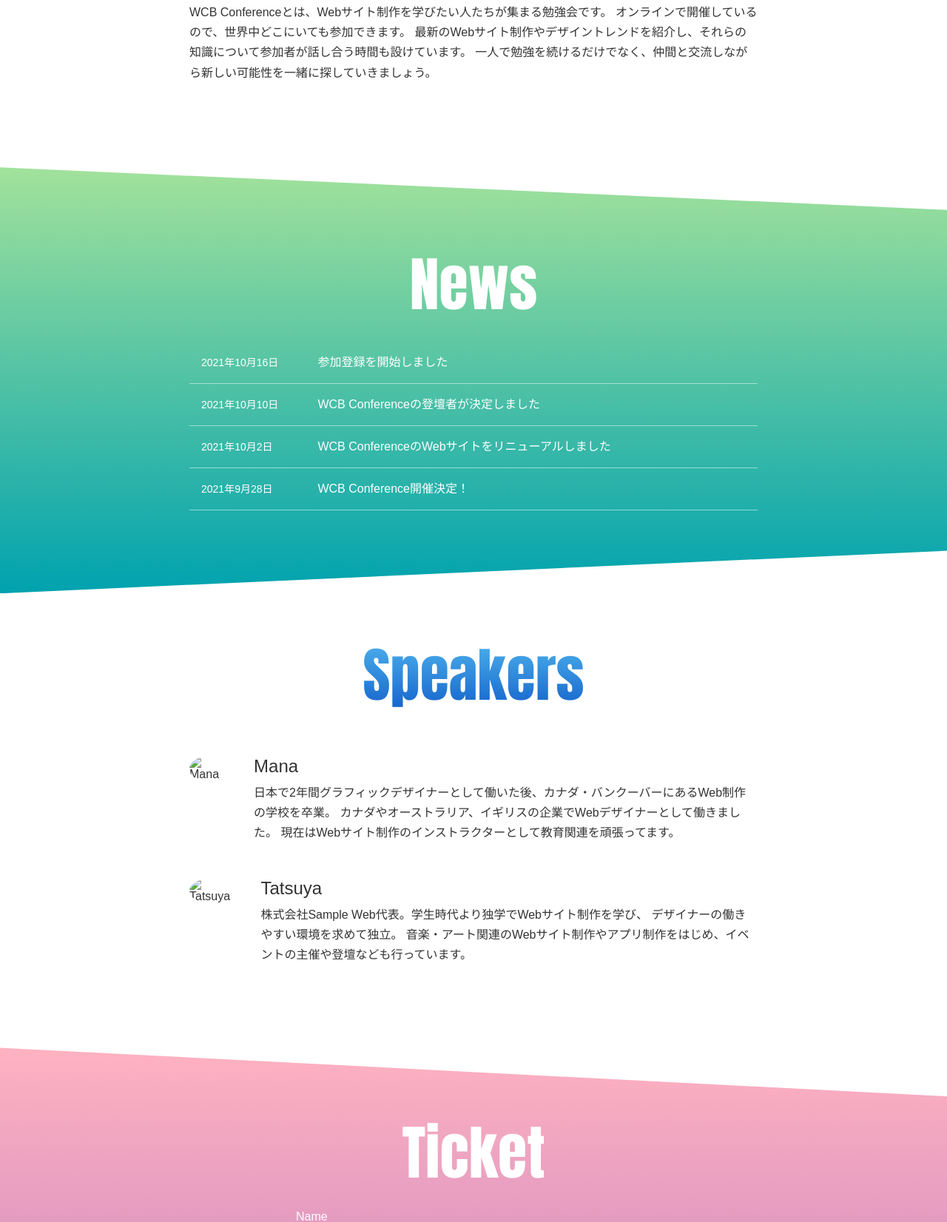
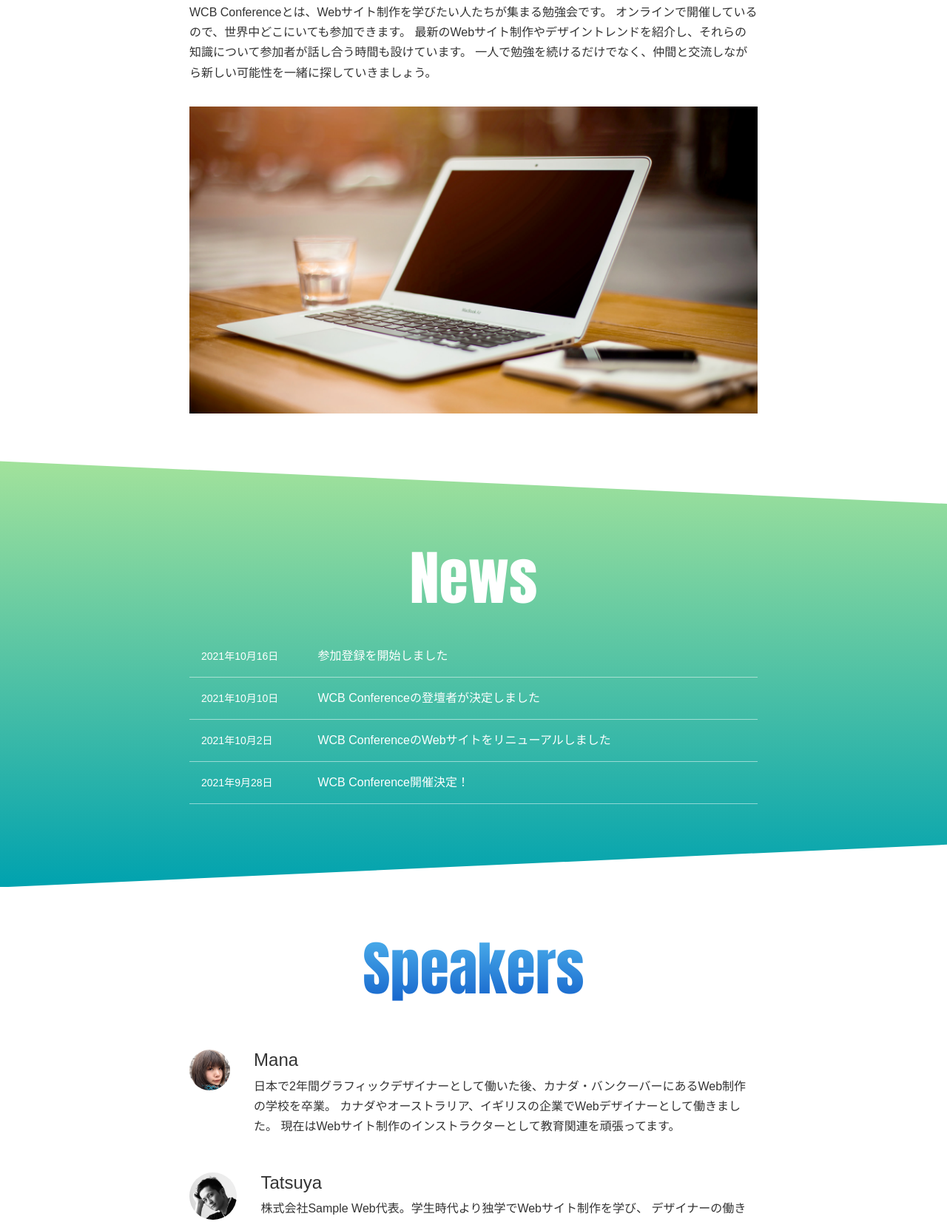
Before and after one commit to yu-syou/yu-syou.github.io, a plain HTML site: page index.html in a window 1280 px wide. Shown: the part 985-2637 px from the top of the page at 74% size. Drawn offline with Linux system fonts and the light colour scheme; some packages are replaced by stand-ins of ours; files whose address does not match are found by name.

Commit message:
Update index.html

```diff
--- a/index.html
+++ b/index.html
@@ -4,7 +4,7 @@
         <meta charset="utf-8">
         <title>WCB Conference</title>
         <meta name="description" content="オンラインで行っているWebサイト制作の勉強会">
-        <link rel="icon" type="image/svg+xml" href="images/favicon.svg">
+        <link rel="icon" type="svg+xml" href="favicon.svg">
         <meta name="viewport" content="width=device-width, initial-scale=1">
 
     <!-- CSS -->
@@ -48,7 +48,7 @@
                 最新のWebサイト制作やデザイントレンドを紹介し、それらの知識について参加者が話し合う時間も設けています。
                 一人で勉強を続けるだけでなく、仲間と交流しながら新しい可能性を一緒に探していきましょう。
             </p>
-            <img src="images/computer.jpg" alt="">
+            <img src="computer.jpg" alt="">
         </section>
 
         <section id="news">
@@ -86,7 +86,7 @@
                         現在はWebサイト制作のインストラクターとして教育関連を頑張ってます。
                     </p>
                 </div>
-                <img src="images/mana.jpg" alt="Mana">
+                <img src="mana.jpg" alt="Mana">
             </div>
             <div class="speakers-list">
                 <div class="speakers-text">
@@ -97,7 +97,7 @@
                         音楽・アート関連のWebサイト制作やアプリ制作をはじめ、イベントの主催や登壇なども行っています。
                     </p>
                 </div>
-                <img src="images/tatsuya.jpg" alt="Tatsuya">
+                <img src="tatsuya.jpg" alt="Tatsuya">
             </div>
         </section>
 
```
